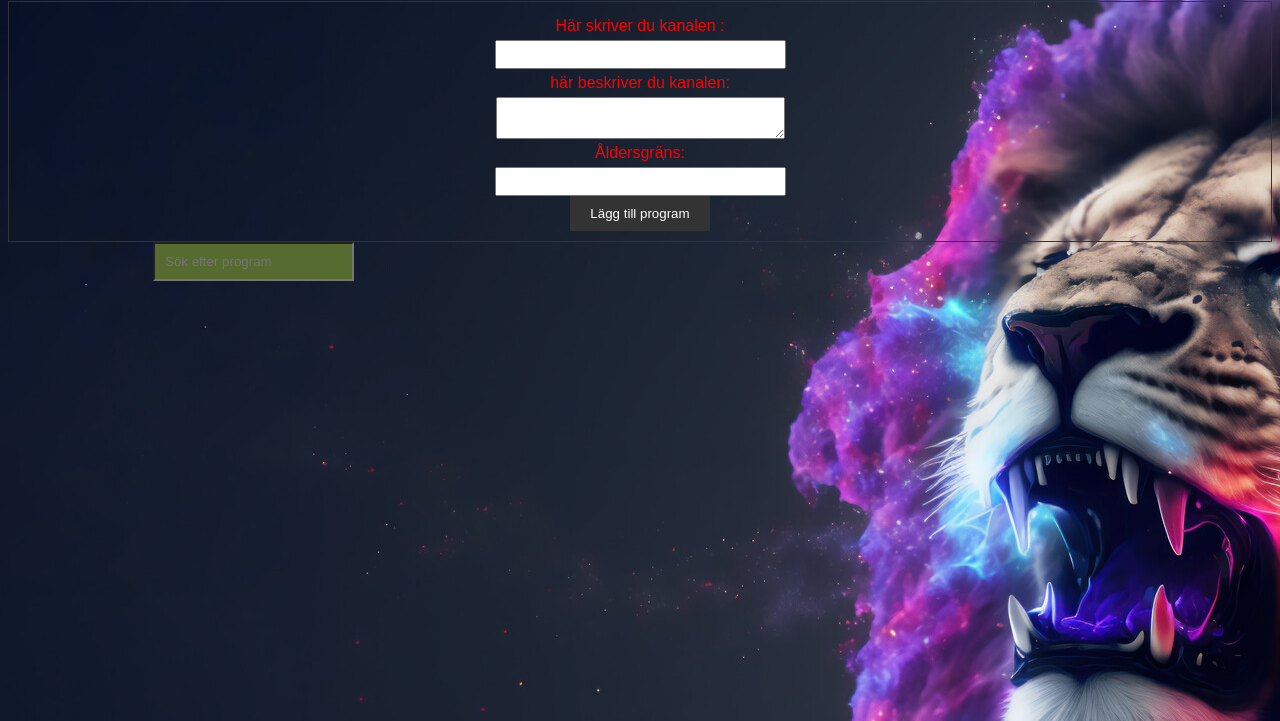
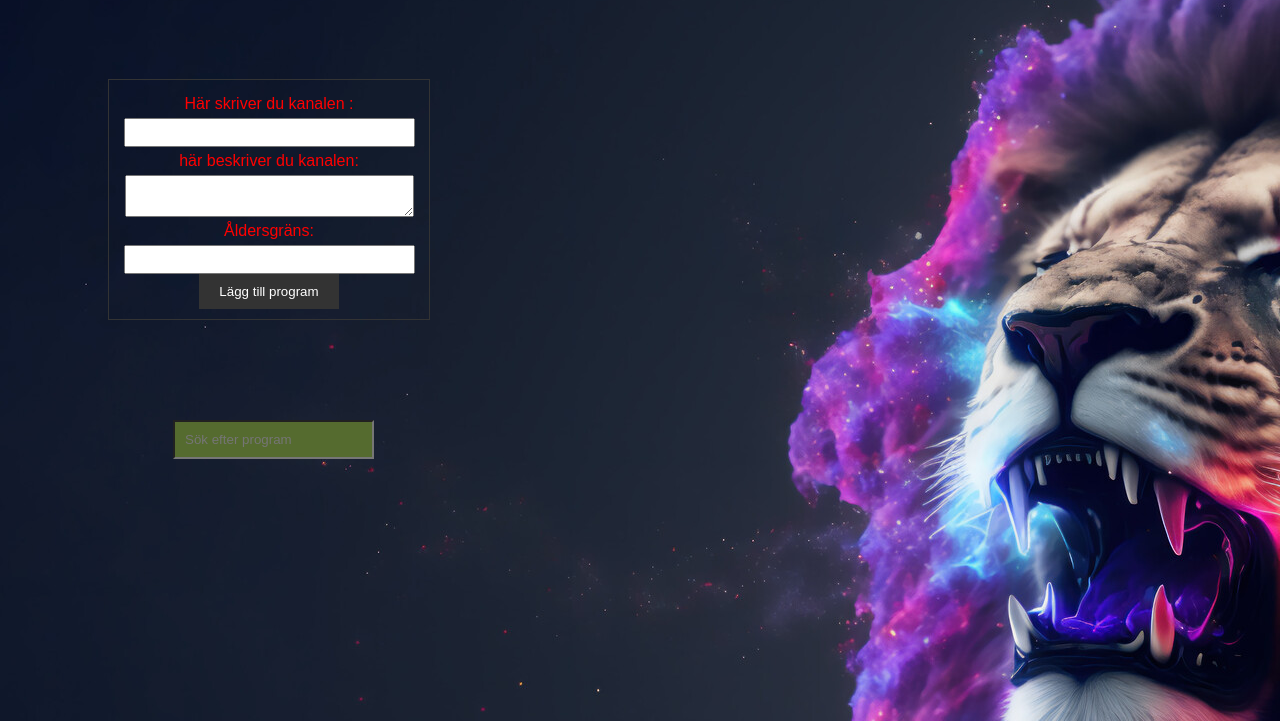
Before and after one commit to Ahmedm100/Inl-mningsuppgift, a plain HTML site: page index.html in a window 1280 px wide. Shown: the part 79-800 px from the top of the page. Drawn offline with Linux system fonts and the light colour scheme.

Commit message:
added more

```diff
--- a/index.css
+++ b/index.css
@@ -10,7 +10,7 @@ h1 {
 }
 
 form {
-    margin: 100px
+    margin: 100px;
     max-width: 300px;
     padding: 10px;
     border: 1px solid #333;
@@ -37,7 +37,7 @@ button {
 #search-program {
     padding: 10px;
     display: flex;
-    margin-left: 145px;
+    margin-left: 165px;
     background-color: darkolivegreen;
 }
 
```
